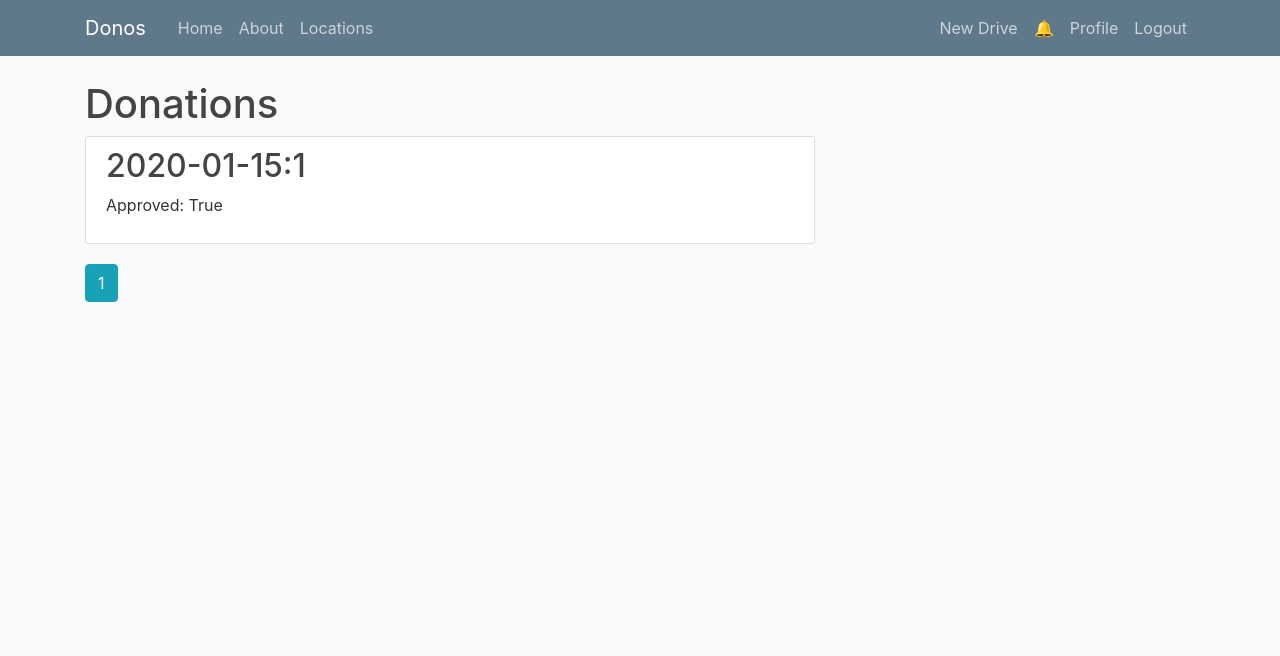
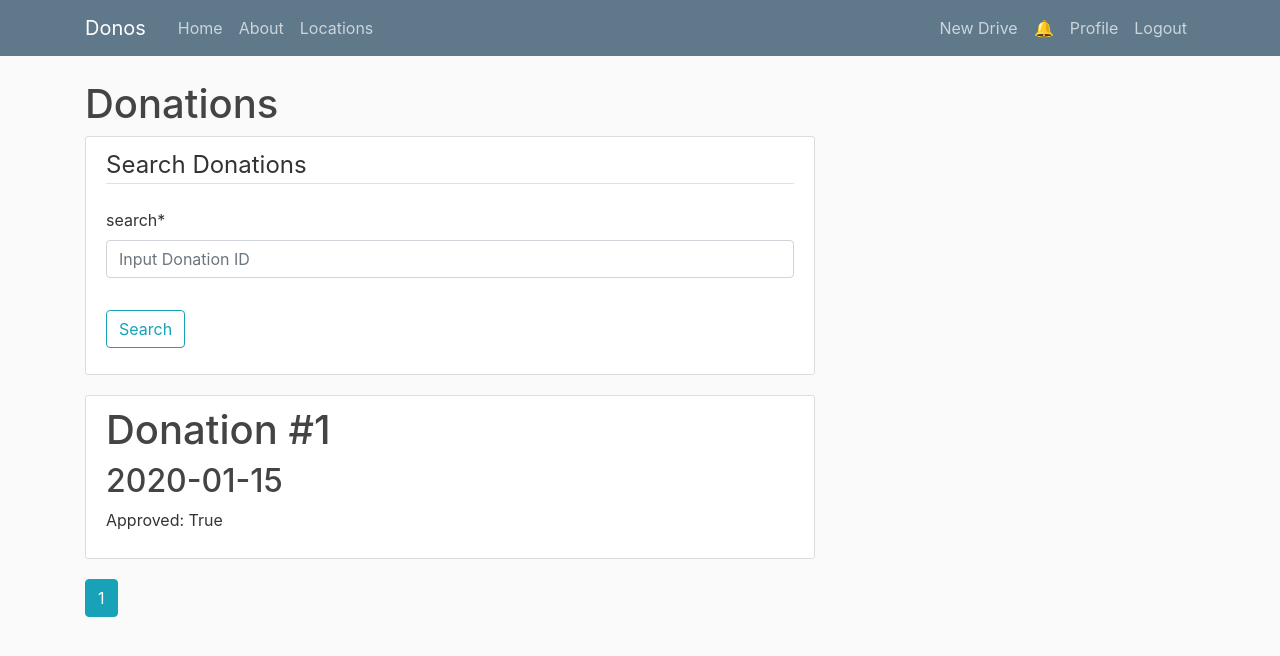
Before and after one commit to PaulOhNoes/CSC400, a Django app: page /donos/drive/1/donations in a window 1280 px wide. Shown: the top 656 px of the page. Run offline with Django 3.2, Linux system fonts and the light colour scheme; a user stored in the database is signed in; tables that the repository leaves empty hold one stand-in row (values such as "Sample post"); some libraries are stand-ins or nearby versions.

Commit message:
- Drives owners can now search for donations

```diff
--- a/donos/forms.py
+++ b/donos/forms.py
@@ -11,6 +11,10 @@ class SearchForm(forms.Form):
                              widget=forms.TextInput(attrs={'placeholder': 'Input City/Zip Code'}))
 
 
+class DonationSearchForm(forms.Form):
+    search = forms.IntegerField(label='search', widget=forms.TextInput(attrs={'placeholder': 'Input Donation ID'}))
+
+
 class NotificationForm(forms.ModelForm):
     class Meta:
         model = Notifications
@@ -20,7 +24,8 @@ class NotificationForm(forms.ModelForm):
 
 class DriveForm(forms.ModelForm):
     categories = forms.ModelMultipleChoiceField(queryset=Category.objects, widget=forms.CheckboxSelectMultiple(),
-                                            required=True)
+                                                required=True)
+
     class Meta:
         model = Drive
         fields = ['title', 'content', 'start_date', 'end_date', 'address', 'city',
--- a/donos/views.py
+++ b/donos/views.py
@@ -219,13 +219,25 @@ def donate(request, pk, fnum):
 @login_required()
 def donations(request, pk):
     page = request.GET.get('page')
-    donations = Paginator(Drive.objects.get(pk=pk).donation_set.all().order_by('-date'), 10)
+
+    query = Drive.objects.get(pk=pk).donation_set.all()
+    donations = Paginator(query.order_by('-date'), 10)
     author = Drive.objects.get(pk=pk).author
 
     if request.user != author:
         raise PermissionDenied()
 
-    context = {'donations': donations.get_page(page)}
+    if request.method == 'POST':
+        form = DonationSearchForm(request.POST)
+        if form.is_valid():
+            data = form.cleaned_data['search']
+            return redirect('drive-donation-edit', pk, data)
+
+    else:
+        form = DonationSearchForm()
+
+    context = {'donations': donations.get_page(page),
+               'form': form, }
     return render(request, 'donos/donations.html', context=context)
 
 
@@ -245,7 +257,8 @@ def donation_edit(request, pk, dnum):
     d = Donation.objects.get(pk=dnum)
     formset = edit_form(instance=d)
 
-    if request.user != d.drive.author:
+    # user must be the owner and using the respective drive
+    if request.user != d.drive.author or pk != d.drive.id:
         raise PermissionDenied()
 
     if request.method == 'POST':
@@ -316,6 +329,8 @@ def locations_list(request):
                                      'formatted_address': data['results'][x]['formatted_address'],
                                      'business_status': data['results'][x]['business_status'],
                                      'user_ratings_total': data['results'][x]['user_ratings_total'], })
+
+                # Not all results have opening hours
                 try:
                     list_results[x]['open'] = data['results'][x]['opening_hours']['open_now']
                 except:
--- a/templates/donos/donate.html
+++ b/templates/donos/donate.html
@@ -4,6 +4,5 @@
     <form method="POST">
          {% csrf_token %}
         {% crispy formset helper %}
-{#    {% crispy form %}#}
         </form>
 {% endblock %}
--- a/templates/donos/donations.html
+++ b/templates/donos/donations.html
@@ -2,10 +2,25 @@
 {% load crispy_forms_tags %}
 {% block content %}
     <h1>Donations</h1>
+
+    <div class="content-section">
+        <form method="POST">
+         {% csrf_token %}
+            <fieldset class="form-group">
+                <legend class="border-bottom mb-4">Search Donations</legend>
+                {{ form|crispy }}
+            </fieldset>
+            <div class="form-group">
+                <button class="btn btn-outline-info" type="submit">Search</button>
+            </div>
+        </form>
+    </div>
+
     {% for donation in donations %}
         <article class="media content-section">
           <div class="media-body">
-            <h2><a class="article-title" href="{% url 'drive-donation-edit' donation.drive.id donation.id %}">{{ donation.date|date:"Y-m-d" }}:{{ donation.id }}</a></h2>
+            <h1><a class="article-title" href="{% url 'drive-donation-edit' donation.drive.id donation.id %}"> Donation #{{ donation.id }}</a></h1>
+            <h2>{{ donation.date|date:"Y-m-d" }}</h2>
             <p class="article-content">Approved: {{ donation.approved }}</p>
           </div>
         </article>
--- a/templates/users/announcements_donations.html
+++ b/templates/users/announcements_donations.html
@@ -5,7 +5,8 @@
     {% for donation in data %}
         <article class="media content-section">
           <div class="media-body">
-            <h2><a class="article-title" href="{% url 'drive-donation-view' donation.drive.id donation.id %}">{{ donation.date|date:"Y-m-d" }}:{{ donation.id }}</a></h2>
+            <h1><a class="article-title" href="{% url 'drive-donation-edit' donation.drive.id donation.id %}"> Donation #{{ donation.id }}</a></h1>
+            <h2>{{ donation.date|date:"Y-m-d" }}</h2>
             <p class="article-content">Approved: {{ donation.approved }}</p>
           </div>
         </article>
```
